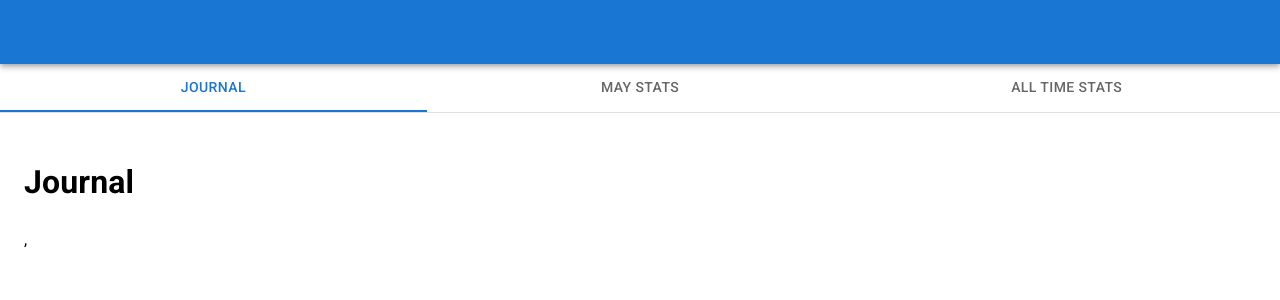
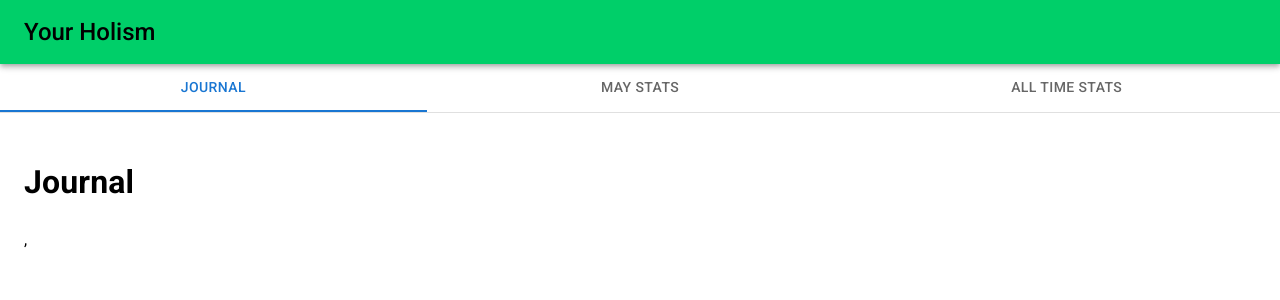
Before and after one commit to arangelovv/your-holism, a React (Vite) app in the folder your-holism/: page /core/journal in a window 1280 px wide. Shown: the top 300 px of the page. Built offline with nearby package versions, Linux system fonts and the light colour scheme; a web font is replaced by a local one.

Commit message:
Configured an AppBarOrganism in the Core Component

```diff
--- a/your-holism/src/features/core/CorePage.tsx
+++ b/your-holism/src/features/core/CorePage.tsx
@@ -1,11 +1,11 @@
 import AppBarOrganism from "../../shared/ui/organisms/AppBar.org";
 import TabsOrganism from "../../shared/ui/organisms/tabs.org";
-import { tabsConfig } from "./core.config";
+import { tabsConfig, appBarConfig } from "./core.config";
 
 export default function AppCorePage() {
   return (
     <div className="core-container">
-      <AppBarOrganism />
+      <AppBarOrganism {...appBarConfig} />
       <TabsOrganism tabs={tabsConfig} />
     </div>
   );
--- a/your-holism/src/features/core/core.config.tsx
+++ b/your-holism/src/features/core/core.config.tsx
@@ -1,4 +1,4 @@
-import { Outlet } from "react-router-dom";
+import { AppBarOrganismConfig } from "../../shared/ui/models/app-bar.config";
 import { TabsOrganismConfig } from "../../shared/ui/models/tabs.config";
 
 const months: string[] = [
@@ -31,3 +31,10 @@ export const tabsConfig: TabsOrganismConfig[] = [
     herf: "all-time-stats",
   },
 ];
+export const appBarConfig: AppBarOrganismConfig = {
+  color: "#00cf69",
+  position: "sticky",
+  title: "Your Holism",
+  titleColor: "black",
+  fontWeight: "500",
+};
```
